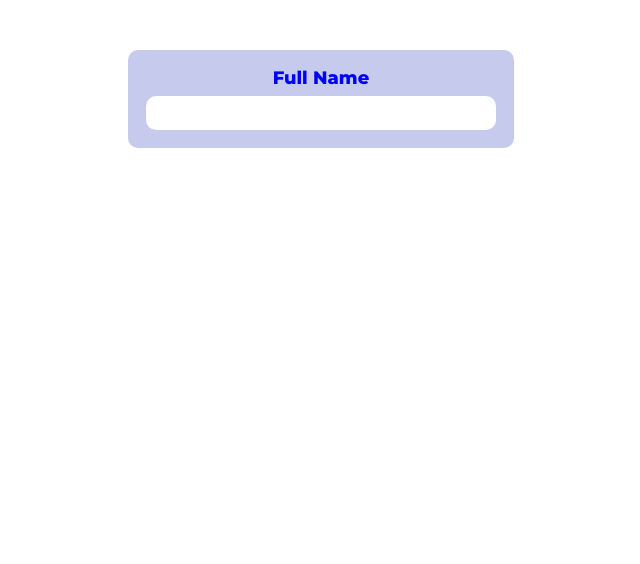
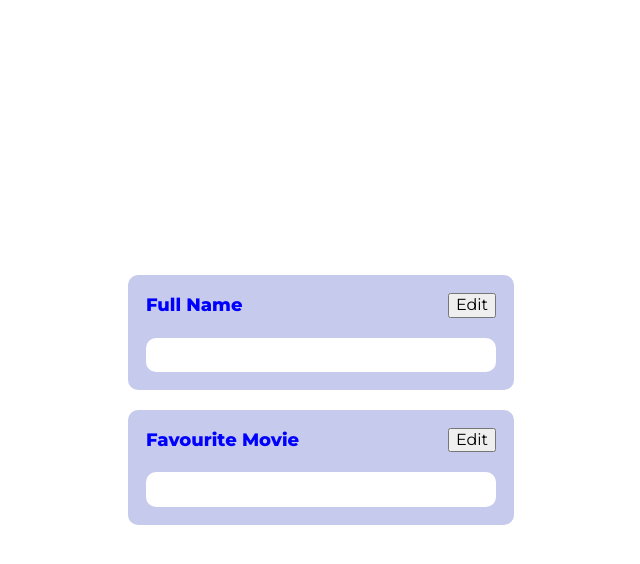
Before and after one commit to cangaramo/coding-challenge, a Vue app: page / in a window 1280 px wide. Shown: the top 564 px of the page, without its empty margins (319-959 px from the left). Built offline with nearby package versions, Linux system fonts and the light colour scheme.

Commit message:
Create Form

```diff
--- a/src/App.vue
+++ b/src/App.vue
@@ -6,6 +6,10 @@
 
 <style lang="scss">
 #app {
-  margin-top: 50px;
+  display: flex;
+  flex-direction: column;
+  justify-content: center;
+  text-align: center;
+  min-height: 100vh;
 }
 </style>
--- /dev/null
+++ b/src/components/Form.vue
@@ -0,0 +1,24 @@
+<template>
+  <form class="form">
+    <form-item label="Full Name"></form-item>
+    <form-item label="Favourite Movie"></form-item>
+  </form>
+</template>
+
+<script>
+import FormItem from '@/components/FormItem.vue';
+
+export default {
+  components: {
+    FormItem,
+  },
+};
+</script>
+
+<style>
+.form {
+  display: flex;
+  flex-direction: column;
+  align-items: center;
+}
+</style>
--- a/src/components/FormItem.vue
+++ b/src/components/FormItem.vue
@@ -2,6 +2,8 @@
   <div class="form-item">
     <div class="form-item__header">
       <p class="form-item__header__title">{{ label }}</p>
+      <button type="button" v-if="!isEditable" @click="isEditable = !isEditable">Edit</button>
+      <button type="button" v-else @click="isEditable = !isEditable">Close</button>
     </div>
     <div class="form-item__body">
       <input>
@@ -14,20 +16,29 @@ export default {
   props: {
     label: String,
   },
+  data() {
+    return {
+      isEditable: false,
+    };
+  },
 };
 </script>
 
 <style lang="scss" scoped>
 .form-item {
-  margin: 0 auto;
   display: block;
   text-align: center;
   width: 350px;
   background: #c6caed;
   border-radius: 10px;
   padding: 18px;
+  margin: 10px 0;
   &__header {
-    margin-bottom: 7px;
+    display: flex;
+    flex-direction: row;
+    justify-content: space-between;
+    align-items: center;
+    margin-bottom: 20px;
     &__title {
       margin: 0;
       color: blue;
--- a/src/views/Interests.vue
+++ b/src/views/Interests.vue
@@ -1,15 +1,15 @@
 <template>
   <div>
-    <form-item label="Full Name"></form-item>
+    <Form></Form>
   </div>
 </template>
 
 <script>
-import FormItem from '@/components/FormItem.vue';
+import Form from '@/components/Form.vue';
 
 export default {
   components: {
-    FormItem,
+    Form,
   },
 };
 </script>
```
